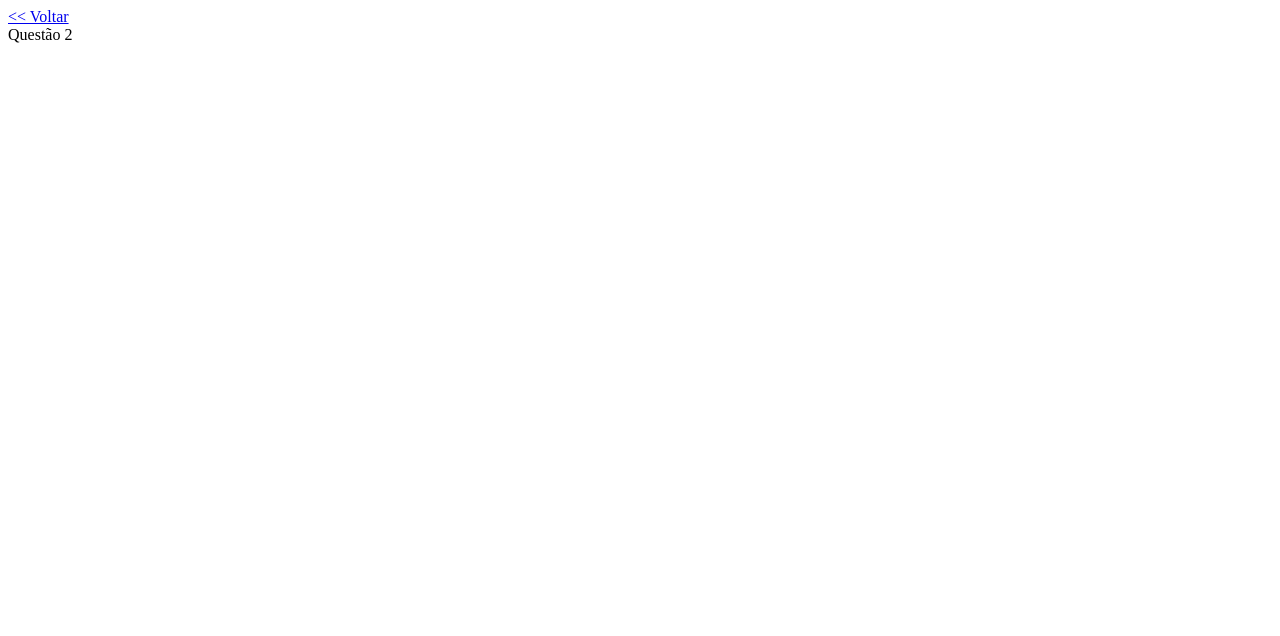
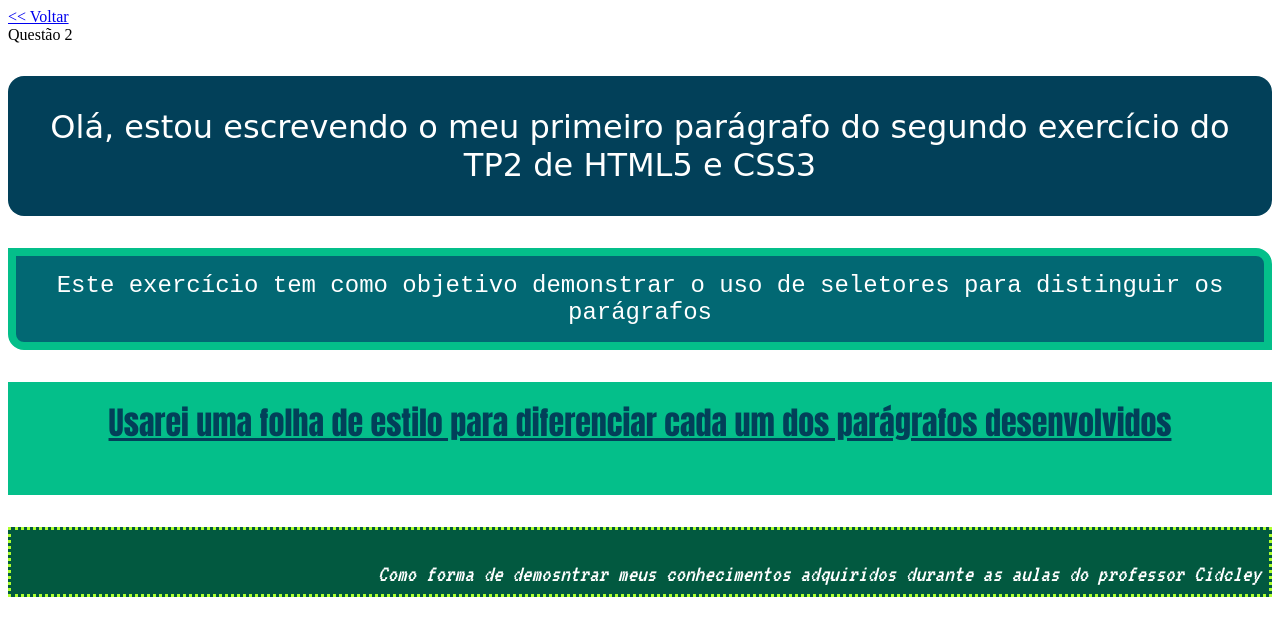
Before and after one commit to danielssaugusto/24E3_1_HTML-CSS_DR1_TP2, a plain HTML site: page questão_002/index.html in a window 1280 px wide. Drawn offline with Linux system fonts and the light colour scheme; a web font is replaced by a local one.

Commit message:
salvando os exercícios 2 e 3 do TP

```diff
--- a/questão_002/index.html
+++ b/questão_002/index.html
@@ -12,5 +12,11 @@
     <br>
     Questão 2
 
+    <section class="paragraph-container">
+        <p id="first">Olá, estou escrevendo o meu primeiro parágrafo do segundo exercício do TP2 de HTML5 e CSS3</p>
+        <p id="second">Este exercício tem como objetivo demonstrar o uso de seletores para distinguir os parágrafos</p>
+        <p id="third">Usarei uma folha de estilo para diferenciar cada um dos parágrafos desenvolvidos</p>
+        <p id="fourth">Como forma de demosntrar meus conhecimentos adquiridos durante as aulas do professor Cidcley</p>
+    </section>
 </body>
 </html>
--- a/questão_002/style.css
+++ b/questão_002/style.css
@@ -1,4 +1,51 @@
+@import url('https://fonts.googleapis.com/css2?family=Macondo&family=VT323&display=swap');
+
 html {
-    height: 100%;
-    width: 100%;
-  }
+  height: 100%;
+  width: 100%;
+}
+
+.paragraph-container {
+  color: rgb(255, 255, 255);
+  text-align: center;
+  font-size: 1.5rem;
+  font-family: Cambria, Cochin, Georgia, Times, 'Times New Roman', serif;
+}
+
+#first {
+  background-color: #024059;
+  padding: 2rem;
+  border-radius: 1rem;
+  font-family: "Macondo", cursive;
+  font-size: 2rem;
+}
+
+#second {
+  background-color: #026873;
+  padding: 1rem;
+  border: 0.5rem solid #04bf8a;
+  border-radius: 0 1rem;
+  font-family: 'Courier New', Courier, monospace;
+}
+
+#third {
+  background-color: #04bf8a;
+  color: #024059;
+  font-family: Impact, Haettenschweiler, 'Arial Narrow Bold', sans-serif;
+  font-size: 2rem;
+  font-weight: 400;
+  text-decoration: underline;
+  padding: 1rem 0 3rem 0;
+}
+
+#fourth {
+  background-color: #025940;
+  padding: 2rem 0.5rem 0.5rem 0;
+  font-family: "VT323", monospace;
+  font-size: 1.5rem;
+  font-weight: 400;
+  text-align: end;
+  font-style: italic;
+  border: 3px dotted greenyellow;
+
+}
--- a/questão_003/style.css
+++ b/questão_003/style.css
@@ -1,4 +1,52 @@
+@import url('https://fonts.googleapis.com/css2?family=Gloria+Hallelujah&family=Montserrat+Alternates:ital,wght@0,100;0,200;0,300;0,400;0,500;0,600;0,700;0,800;0,900;1,100;1,200;1,300;1,400;1,500;1,600;1,700;1,800;1,900&family=Pixelify+Sans:wght@400..700&family=Playwrite+CU:wght@100..400&display=swap');
+
 html {
-    height: 100%;
-    width: 100%;
-  }
+  height: 100%;
+  width: 100%;
+}
+
+.paragraph-container {
+  color: rgb(255, 255, 255);
+  text-align: center;
+  font-size: 1.5rem;
+  font-family: Cambria, Cochin, Georgia, Times, 'Times New Roman', serif;
+}
+
+#first {
+  background-color: #024059;
+  padding: 2rem;
+  border-radius: 1rem;
+  font-size: 2rem;
+  font-family: "Montserrat Alternates", sans-serif;
+}
+
+#second {
+  background-color: #026873;
+  padding: 1rem;
+  border: 0.5rem solid #04bf8a;
+  border-radius: 0 1rem;
+  font-family: "Pixelify Sans", sans-serif;
+
+}
+
+#third {
+  background-color: #04bf8a;
+  color: #024059;
+  font-family: "Gloria Hallelujah", sans-serif;
+  font-size: 2rem;
+  font-weight: 400;
+  text-decoration: underline;
+  padding: 1rem 0 3rem 0;
+}
+
+#fourth {
+  background-color: #025940;
+  padding: 2rem 0.5rem 0.5rem 0;
+  font-family: "Playwrite CU", sans-serif;
+  font-size: 1.5rem;
+  font-weight: 400;
+  font-style: italic;
+  text-align: end;
+  border: 3px dotted greenyellow;
+
+}
```
Also changed, not shown: questão_003/index.html (+6 -0 lines).
